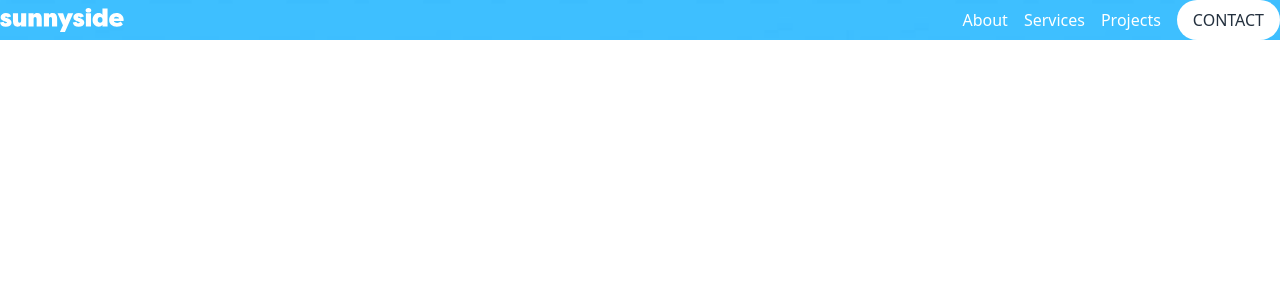
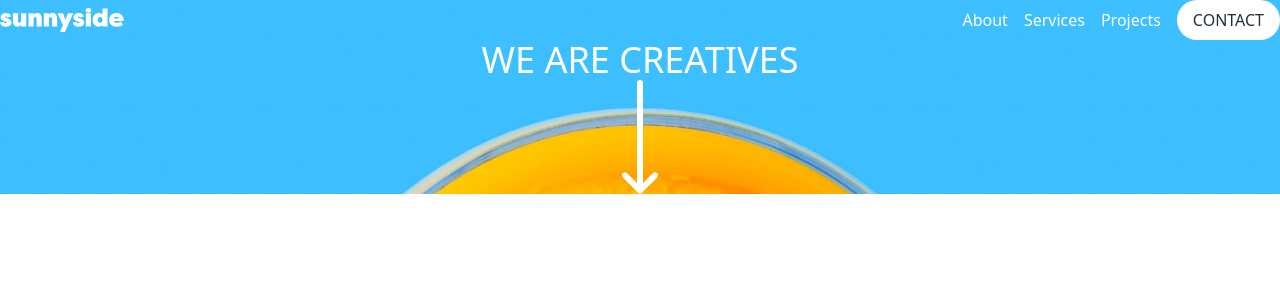
Before and after one commit to emmanueltn007/front-end-mentor-challenges-junior, a React (Vite) app in the folder html-css-and-js/sunnyside-agency-landing-page/: page / in a window 1280 px wide. Shown: the top 300 px of the page. Built offline with nearby package versions, Linux system fonts and the light colour scheme.

Commit message:
Added the Creatives.jsx

```diff
--- a/html-css-and-js/sunnyside-agency-landing-page/src/App.jsx
+++ b/html-css-and-js/sunnyside-agency-landing-page/src/App.jsx
@@ -1,16 +1,17 @@
 import CreativesSection from "./components/CreativesSection";
 import Header from "./components/Header";
 
-function App () {
+function App() {
   return (
     <>
-            <div className="bg-[url('/images/mobile/image-header.jpg')] bg-center bg-no-repeat bg-cover">
+      <div
+        className="bg-[url('/images/mobile/image-header.jpg')] md:bg-[url('/images/desktop/image-header.jpg')] bg-center bg-no-repeat
+                    bg-cover">
         <Header />
         <CreativesSection />
       </div>
-
     </>
   );
 }
 
-export default App
+export default App;
--- a/html-css-and-js/sunnyside-agency-landing-page/src/components/CreativesSection.jsx
+++ b/html-css-and-js/sunnyside-agency-landing-page/src/components/CreativesSection.jsx
@@ -1,7 +1,10 @@
 function CreativesSection () {
     return (
-        <section>
-
+        <section className="text-center flex flex-col items-center text-white">
+            <h1 className="text-4xl">
+                WE ARE CREATIVES
+            </h1>
+            <img src="/images/icon-arrow-down.svg" alt="menu icon" />
         </section>
     );
 }
```
Lines whose indentation alone changed are shown as unchanged.
